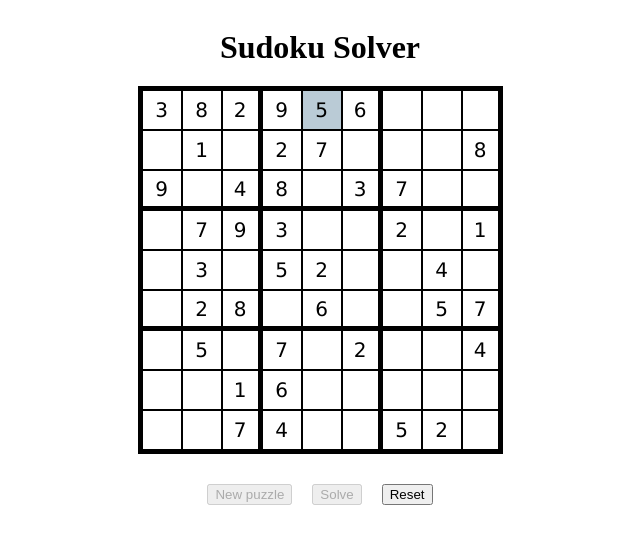
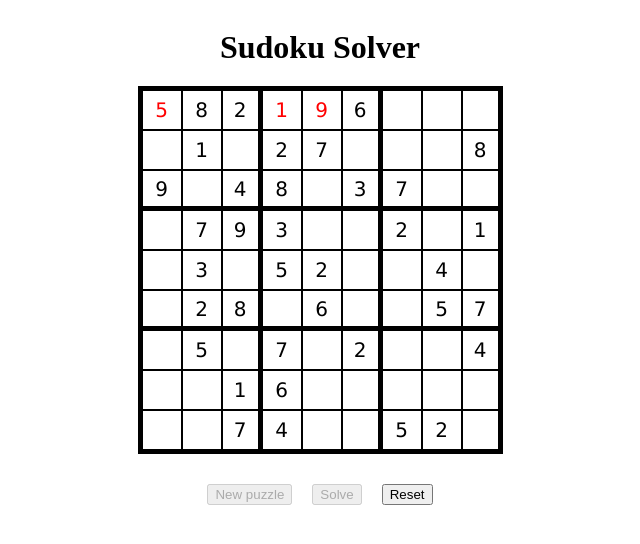
Before and after one commit to torstenbergersen/sodoku_solver, a plain HTML site: page index.html in a window 1280 px wide. Both pictures are taken after a click on the button "Solve". Shown: the whole page, without its empty margins (320-960 px from the left). Drawn offline with Linux system fonts and the light colour scheme.

Commit message:
Adjust backtracking speed and color

```diff
--- a/script.js
+++ b/script.js
@@ -40,9 +40,8 @@ const solveVisualizer = async () => {
                 // visualize placing the number
                 newGrid[r][c] = num;
                 cells[r * 9 + c].textContent = num;
-                cells[r * 9 + c].classList.add("active");
-                await delay(100); // pause for 100ms
-                cells[r * 9 + c].classList.remove("active");
+                cells[r * 9 + c].classList.add("solved");
+                await delay(50); // pause for 100ms
 
                 if (await backtrack(nextR, nextC)) {
                     return true;
@@ -51,9 +50,7 @@ const solveVisualizer = async () => {
                 // visualize backtracking
                 newGrid[r][c] = "";
                 cells[r * 9 + c].textContent = "";
-                cells[r * 9 + c].classList.add("backtracking");
-                await delay(100); // pause for 100ms
-                cells[r * 9 + c].classList.remove("backtracking");
+                await delay(50); // pause for 100ms
             }
         }
 
--- a/styles.css
+++ b/styles.css
@@ -46,14 +46,8 @@ h1 {
     box-sizing: border-box;
 }
 
-.cell.active {
-    background-color: lightblue;
-    transition: background-color 0.2s;
-}
-
-.cell.backtracking {
-    background-color: lightcoral;
-    transition: background-color 0.2s;
+.cell.solved {
+    color: red;
 }
 
 #controls {
```
